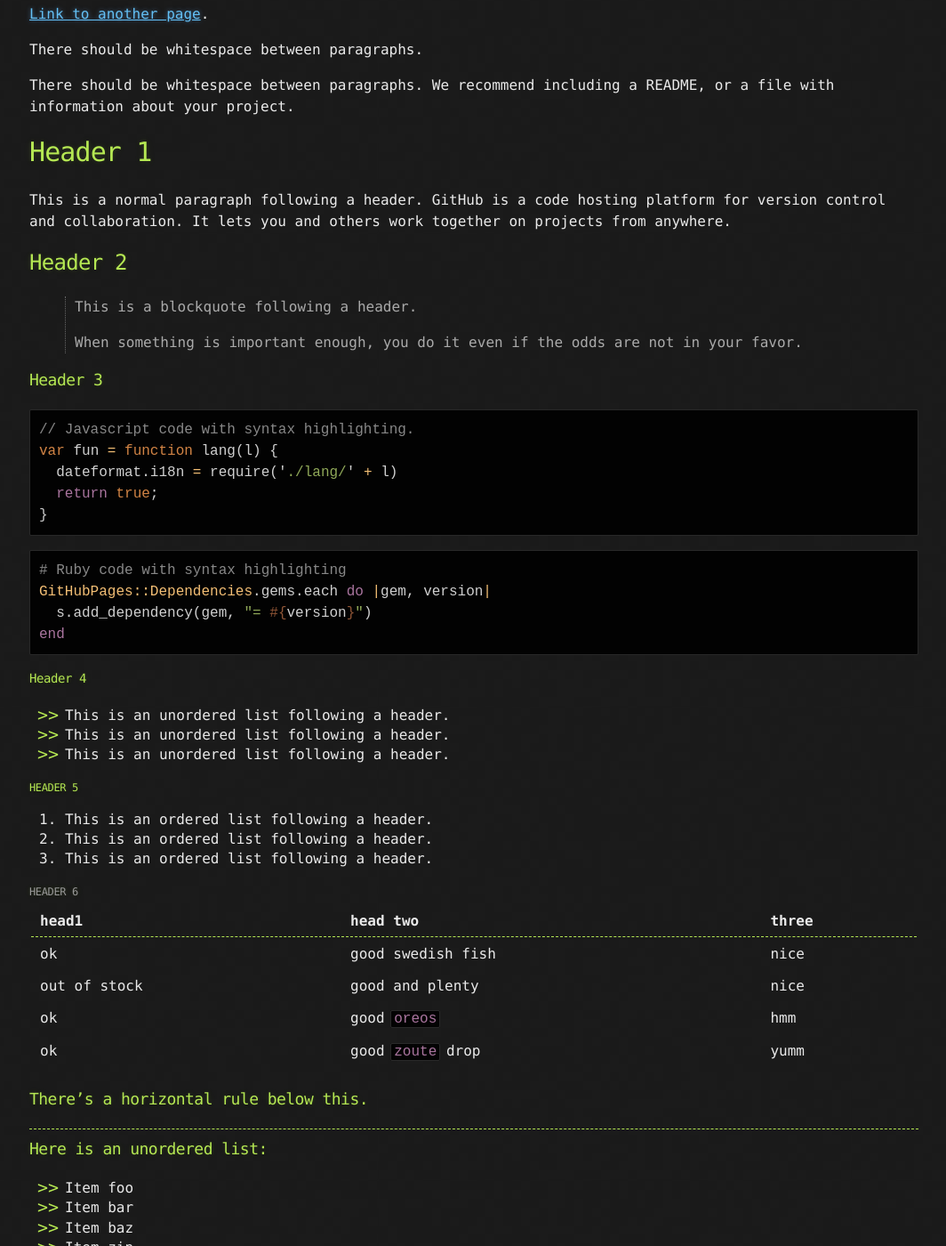
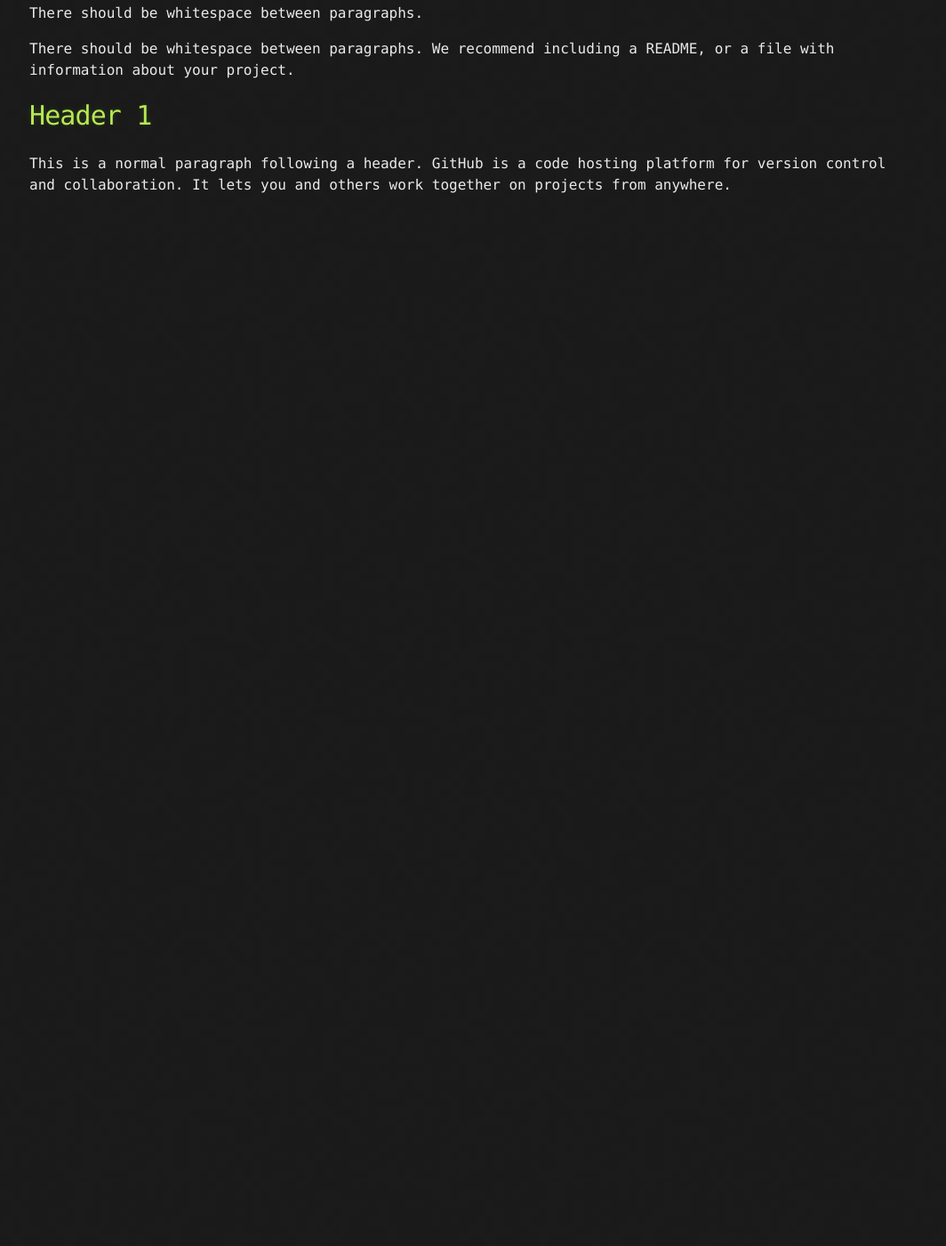
Before and after one commit to FrederikVoncken/frederikvoncken.github.io, a Jekyll site: the page built from index.md, in a window 1280 px wide and 1400 px high, scrolled down 270 px. Shown: the whole window at 89% size, without its empty margins (107-1171 px from the left). Built offline with Jekyll 4.4.1, drawn with Linux system fonts in a browser that asks for light colours; after the commit the page ends 900 px from its top, so only the background shows below that; some of the changed text lies outside the part shown.

Commit message:
Cleanup trial

````diff
--- a/index.md
+++ b/index.md
@@ -2,9 +2,7 @@
 layout: default
 ---
 
-Text can be **bold**, _italic_, ~~strikethrough~~ or `keyword`.
-
-[Link to another page](./another-page.html).
+[Link to the GitHub page](https://github.com/FrederikVoncken).
 
 There should be whitespace between paragraphs.
 
@@ -13,111 +11,3 @@
 # Header 1
 
 This is a normal paragraph following a header. GitHub is a code hosting platform for version control and collaboration. It lets you and others work together on projects from anywhere.
-
-## Header 2
-
-> This is a blockquote following a header.
->
-> When something is important enough, you do it even if the odds are not in your favor.
-
-### Header 3
-
-```js
-// Javascript code with syntax highlighting.
-var fun = function lang(l) {
-  dateformat.i18n = require('./lang/' + l)
-  return true;
-}
-```
-
-```ruby
-# Ruby code with syntax highlighting
-GitHubPages::Dependencies.gems.each do |gem, version|
-  s.add_dependency(gem, "= #{version}")
-end
-```
-
-#### Header 4
-
-*   This is an unordered list following a header.
-*   This is an unordered list following a header.
-*   This is an unordered list following a header.
-
-##### Header 5
-
-1.  This is an ordered list following a header.
-2.  This is an ordered list following a header.
-3.  This is an ordered list following a header.
-
-###### Header 6
-
-| head1        | head two          | three |
-|:-------------|:------------------|:------|
-| ok           | good swedish fish | nice  |
-| out of stock | good and plenty   | nice  |
-| ok           | good `oreos`      | hmm   |
-| ok           | good `zoute` drop | yumm  |
-
-### There's a horizontal rule below this.
-
-* * *
-
-### Here is an unordered list:
-
-*   Item foo
-*   Item bar
-*   Item baz
-*   Item zip
-
-### And an ordered list:
-
-1.  Item one
-1.  Item two
-1.  Item three
-1.  Item four
-
-### And a nested list:
-
-- level 1 item
-  - level 2 item
-  - level 2 item
-    - level 3 item
-    - level 3 item
-- level 1 item
-  - level 2 item
-  - level 2 item
-  - level 2 item
-- level 1 item
-  - level 2 item
-  - level 2 item
-- level 1 item
-
-### Small image
-
-![Octocat](https://github.githubassets.com/images/icons/emoji/octocat.png)
-
-### Large image
-
-![Branching](https://guides.github.com/activities/hello-world/branching.png)
-
-
-### Definition lists can be used with HTML syntax.
-
-<dl>
-<dt>Name</dt>
-<dd>Godzilla</dd>
-<dt>Born</dt>
-<dd>1952</dd>
-<dt>Birthplace</dt>
-<dd>Japan</dd>
-<dt>Color</dt>
-<dd>Green</dd>
-</dl>
-
-```
-Long, single-line code blocks should not wrap. They should horizontally scroll if they are too long. This line should be long enough to demonstrate this.
-```
-
-```
-The final element.
-```
````
